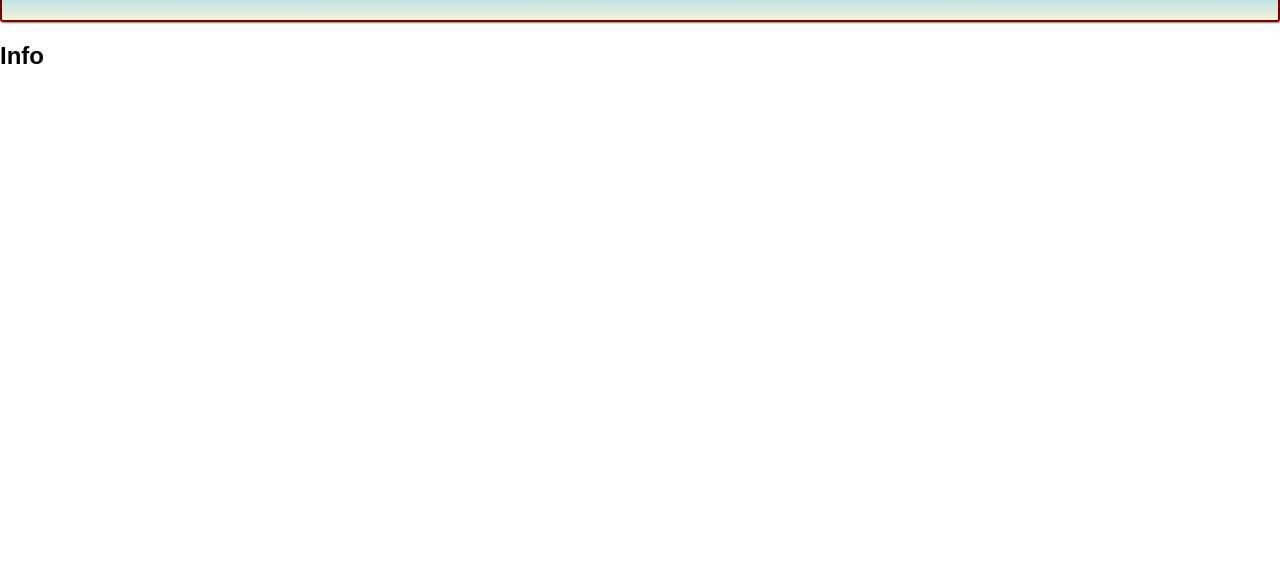
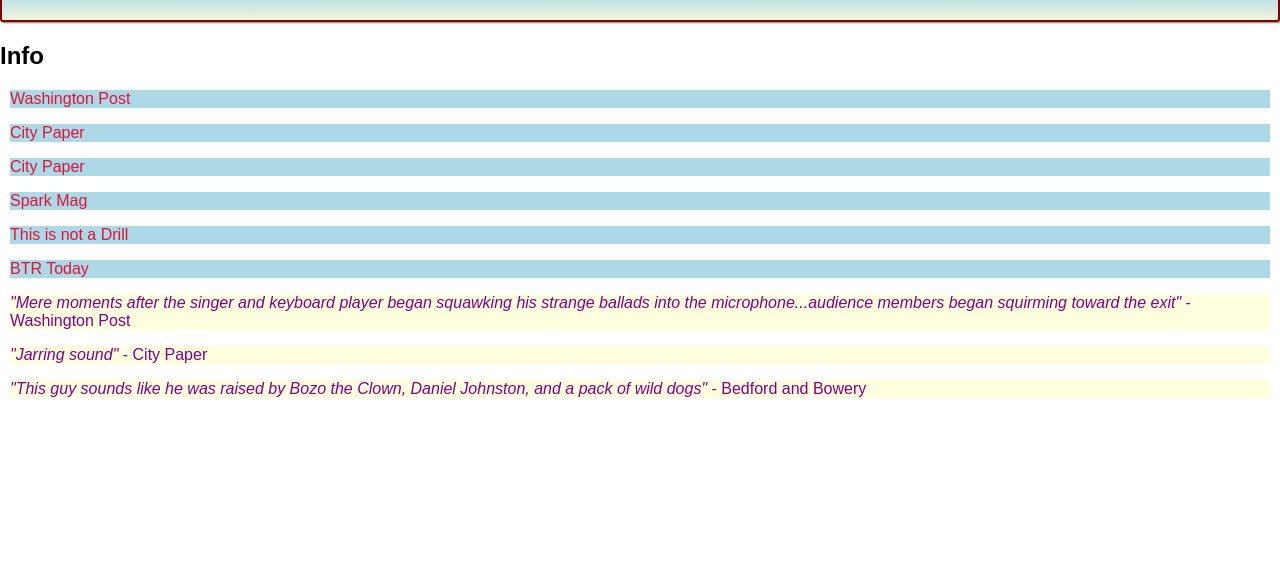
Before and after one commit to peariesol/peariesol, a React app: page /info in a window 1280 px wide. Shown: the part 62-647 px from the top of the page. Built offline with nearby package versions, Linux system fonts and the light colour scheme.

Commit message:
set up press on info page

```diff
--- a/src/Pages/Info/Info.js
+++ b/src/Pages/Info/Info.js
@@ -1,14 +1,31 @@
-import React, { Component } from 'react'
+import React from 'react'
+import links from '../../Utils/Press'
+import quotes from '../../Utils/PressQuotes'
 import './Info.css'
 
-class Info extends Component {
-	render() {
-		return (
-			<div>
-				<h2>Info</h2>
-			</div>
-		)
-	}
+const Info = () => {
+	const pressLinks = links.map(({ value, text, link }) => (
+		<div key={value} className="pressLinkBox">
+			<a href={link}>
+				<p className="pressLink">{text}</p>
+			</a>
+		</div>
+	))
+	const pressQuotes = quotes.map(({ value, quote, outlet }) => (
+		<div key={value} className="pressQuoteBox">
+			<p className="pressQuote">
+				<em>{`"${quote}"`}</em>
+				{` - ${outlet}`}
+			</p>
+		</div>
+	))
+	return (
+		<div>
+			<h2>Info</h2>
+			<div className="PressQuoteContainer">{pressLinks}</div>
+			<div className="PressLinkContainer">{pressQuotes}</div>
+		</div>
+	)
 }
 
 export default Info
--- a/src/Pages/Info/Info.scss
+++ b/src/Pages/Info/Info.scss
@@ -0,0 +1,25 @@
+.pressQuoteContaienr {
+	border: 1px solid black;
+}
+
+.pressLinkContainer {
+	border: 1px dashed rosybrown;
+}
+
+.pressQuoteBox {
+	margin: 10px;
+	background: lightyellow;
+}
+
+.pressLinkBox {
+	margin: 10px;
+	background: lightblue;
+}
+
+.pressQuote {
+	color: purple;
+}
+
+.pressLink {
+	color: crimson;
+}
--- a/src/Pages/Releases/Releases.js
+++ b/src/Pages/Releases/Releases.js
@@ -1,11 +1,11 @@
-import React, { Component } from 'react'
+import React from 'react'
 import './Releases.css'
 
-class Releases extends Component {
-	constructor(props) {
-		super(props)
-		this.state = {
-			iframe: (
+const Releases = () => (
+	<div className="releasesPage">
+		<div className="releasesPhotoBox">
+			<span />
+			<div className="iframeBox">
 				<iframe
 					id="bandCampEmbed"
 					title="pearie sol s/t tape"
@@ -17,41 +17,12 @@
 						pearie sol by pearie sol
 					</a>
 				</iframe>
-			),
-			loaded: false
-		}
-	}
-
-	componentDidMount() {
-		!this.state.loaded &&
-			setInterval(() => {
-				if (!!document.getElementById('bandCampEmbed')) {
-					this.setState({
-						loaded: true
-					})
-				}
-			}, 100)
-	}
-
-	render() {
-		const { iframe, loaded } = this.state
-		console.log(iframe, loaded)
-		return (
-			<div className="releasesPage">
-				<div className="releasesPhotoBox">
-					<span />
-					{!loaded && <h2>Loading...</h2>}
-					<div className="iframeBox">{iframe}</div>
-					<a
-						href="http://sisterpolygonrecords.bigcartel.com/"
-						className="coolLink"
-					>
-						<span>Available on Sister Polygon Records</span>
-					</a>
-				</div>
 			</div>
-		)
-	}
-}
+			<a href="http://sisterpolygonrecords.bigcartel.com/" className="coolLink">
+				<span>Available on Sister Polygon Records</span>
+			</a>
+		</div>
+	</div>
+)
 
 export default Releases
--- a/src/Pages/Releases/Releases.scss
+++ b/src/Pages/Releases/Releases.scss
@@ -2,7 +2,6 @@
 	width: 100%;
 	height: 100%;
 	background: radial-gradient(purple, yellow, violet, cyan);
-	// filter: saturate(80%) brightness(90%);
 	animation: vibrate 666s ease infinite;
 	animation-delay: 8s;
 	animation-play-state: playing;
@@ -39,7 +38,7 @@
 	}
 
 	50% {
-		filter: saturate(9999%) blur(10px);
+		filter: saturate(9999%) blur(5px);
 	}
 
 	100% {
--- a/src/Pages/ShowsPage/ShowsPage.js
+++ b/src/Pages/ShowsPage/ShowsPage.js
@@ -24,7 +24,7 @@
 			}}
 		>
 			<h3 className="showType">Upcoming Shows</h3>
-			<Shows shows={upcomingShows} upcoming={true} />
+			<Shows shows={upcomingShows} />
 		</div>
 		<div
 			style={{
@@ -33,7 +33,7 @@
 			}}
 		>
 			<h3 className="showType">Previous Shows</h3>
-			<Shows shows={previousShows} upcoming={false} />
+			<Shows shows={previousShows} />
 		</div>
 	</div>
 )
--- a/src/Pages/ShowsPage/components/Shows.js
+++ b/src/Pages/ShowsPage/components/Shows.js
@@ -6,7 +6,7 @@
 
 const maxFont = 20
 
-const Shows = ({ shows, upcoming }) => {
+const Shows = ({ shows }) => {
 	const x = Math.log(maxFont) / Math.log(shows.length)
 	let count = shows.length
 	const showDisplay =
@@ -14,7 +14,7 @@
 			shows.map(({ date, venue, location, otherActs }, index) => {
 				index !== 0 && (count = count - 1)
 				return (
-					<ol>
+					<ol key={index}>
 						<li style={{ fontSize: expFont(count + 1, x) }}>
 							<ul>
 								<li>
@@ -63,12 +63,14 @@
 }
 
 Shows.propTypes = {
-	shows: PropTypes.arrayOf({
-		date: PropTypes.string.isRequired,
-		venue: PropTypes.string.isRequired,
-		location: PropTypes.string.isRequired,
-		otherActs: PropTypes.string.isRequired
-	}).isRequired,
+	shows: PropTypes.arrayOf(
+		PropTypes.shape({
+			date: PropTypes.string.isRequired,
+			venue: PropTypes.string.isRequired,
+			location: PropTypes.string.isRequired,
+			otherActs: PropTypes.string.isRequired
+		})
+	).isRequired,
 	upcoming: PropTypes.bool.isRequired
 }
 
--- /dev/null
+++ b/src/Utils/Press.json
@@ -0,0 +1,44 @@
+[
+	{
+		"value": "washingtonPost",
+		"outlet": "Washington Post",
+		"text": "Washington Post",
+		"title": "Squirm the Night Away with Pearie Sol",
+		"link": "https://www.washingtonpost.com/goingoutguide/music/squirm-the-night-away-with-pearie-sol/2016/09/29/1f64c640-80e9-11e6-a52d-9a865a0ed0d4_story.html"
+	},
+	{
+		"value": "cityPaper",
+		"outlet": "City Paper",
+		"text": "City Paper",
+		"title": "One Track Mind",
+		"link": "http://www.washingtoncitypaper.com/arts/music/blog/20832962/one-track-mind-pearie-sol-alley"
+	},
+	{
+		"value": "cityPaperYear",
+		"outlet": "City Paper",
+		"text": "City Paper",
+		"title": "The Year in Weird",
+		"link": "http://www.washingtoncitypaper.com/arts/music/blog/20847383/the-year-in-weird"
+	},
+	{
+		"value": "sparkMag",
+		"outlet": "Spark Mag",
+		"text": "Spark Mag",
+		"title": "Pearie Sol Premieres Alley",
+		"link": "http://thesparkmag.com/artists/pearie-sol-premieres-alley/"
+	},
+	{
+		"value": "thisIsNotADrill",
+		"outlet": "This is not a Drill",
+		"text": "This is not a Drill",
+		"title": "Song of the Day",
+		"link": "https://tinadrill.com/2016/11/21/song-of-the-day-4-pearie-sol/"
+	},
+	{
+		"value": "btrToday",
+		"outlet": "BTR Today",
+		"text": "BTR Today",
+		"title": "Get Manic Over Pearie Sol",
+		"link": "http://www.btrtoday.com/read/musicmeetup/get-manic-over-pearie-sol/"
+	}
+]
--- /dev/null
+++ b/src/Utils/PressQuotes.json
@@ -0,0 +1,17 @@
+[
+	{
+		"value": "washingtonPost",
+		"outlet": "Washington Post",
+		"quote": "Mere moments after the singer and keyboard player began squawking his strange ballads into the microphone...audience members began squirming toward the exit"
+	},
+	{
+		"value": "cityPaper",
+		"outlet": "City Paper",
+		"quote": "Jarring sound"
+	},
+	{
+		"value": "bedforAndBowery",
+		"outlet": "Bedford and Bowery",
+		"quote": "This guy sounds like he was raised by Bozo the Clown, Daniel Johnston, and a pack of wild dogs"
+	}
+]
```
